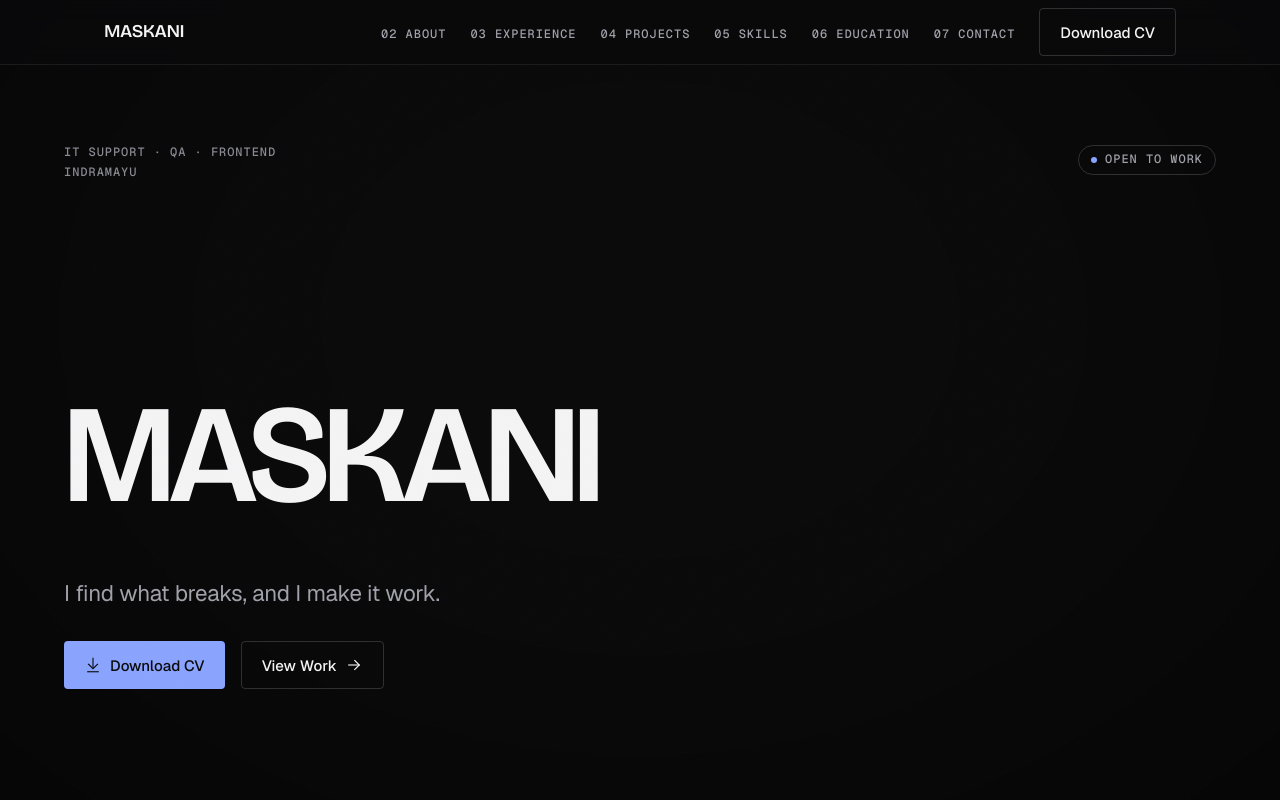
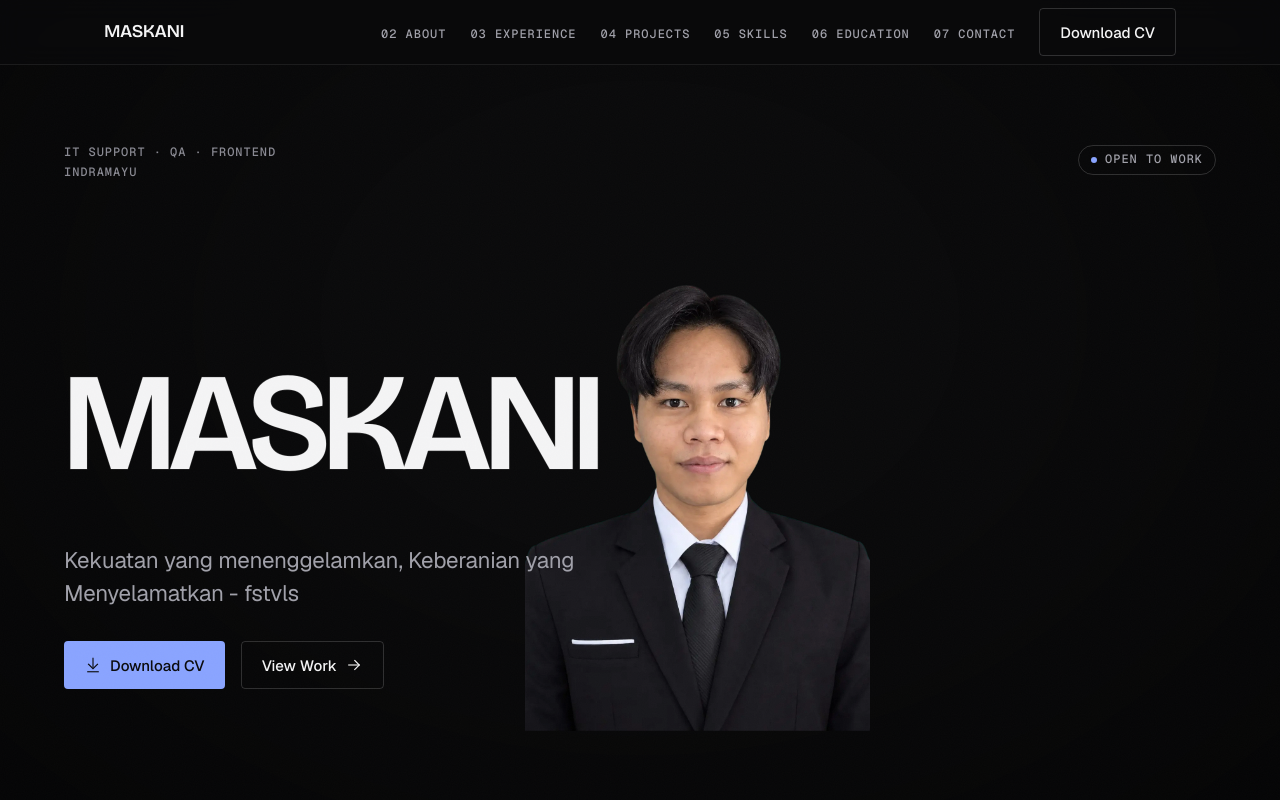
Before and after one commit to Maskani18/maskani-portfolio, a Next.js app: page / in a window 1280 px wide. Shown: the top 800 px of the page. Built offline with nearby package versions, Linux system fonts and the light colour scheme.

Commit message:
va(T-V-04): Hero portrait, DL-015 (ID + new Lead Hero)

```diff
--- a/src/content/hero.ts
+++ b/src/content/hero.ts
@@ -1,15 +1,16 @@
-// MASKANI — Copy Hero (C-02, §5.3).
+// MASKANI — Copy Hero (DL-015).
 //
-// Lead Hero. C-03 (fields + location) dari profile; C-04 (status) dari
-// profile; C-05 (CTA) literal di komponen karena merupakan aksi, bukan
-// klaim konten.
-
-import type { Profile } from "./types";
+// Lead Hero diganti 15 Okt 2026 (menggantikan C-02).
+// Meta (C-03) dari profile. Status (C-04) dari profile.
+// CTA (C-05) literal di komponen karena merupakan aksi.
+//
+// V-1 (DL-014a): potret cutout di Hero.
+// Path foto asli; placeholder dihapus setelah hero-cutout.webp tersedia.
 
 export const hero = {
-  lead: "I find what breaks, and I make it work.",
+  lead: "Kekuatan yang menenggelamkan, Keberanian yang Menyelamatkan - fstvls",
+  portrait: {
+    src: "/portrait/hero-cutout.webp",
+    alt: "Potret Maskani",
+  },
 } as const;
-
-// Referensi tipe agar Profile tetap terpakai walau hero.ts tidak
-// memakainya secara langsung.
-export type _HeroProfileRef = Profile;
--- a/src/sections/hero/Hero.tsx
+++ b/src/sections/hero/Hero.tsx
@@ -1,8 +1,8 @@
-// MASKANI — Section 01 Hero (§7, §8).
+// MASKANI — Section 01 Hero (V-1, DL-014a).
 //
-// Server component. Nama D1 selalu terlihat sejak first paint (F-20);
-// tanpa opacity: 0. CTA primer = Download CV (A-02). Sekunder = View Work.
-// Chip "Open to work" dengan titik aksen statis (§4.1).
+// Layout Static: potret tiga lapis di tengah + meta/chip di atas,
+// tagline + CTA di bawah. Nama MASKANI terlihat sejak first paint.
+// Tidak ada opacity:0 di CSS (F-20).
 
 import type { JSX } from "react";
 
@@ -12,6 +12,7 @@ import { Icon } from "@/components/ui/Icon";
 import { hero } from "@/content/hero";
 import { profile } from "@/content/profile";
 import { getSection } from "@/content/sections";
+import { HeroPortrait } from "./HeroPortrait";
 
 export function Hero(): JSX.Element {
   const entry = getSection("hero");
@@ -19,8 +20,8 @@ export function Hero(): JSX.Element {
   return (
     <SectionShell entry={entry} hideHeader className="!py-0">
       <div className="flex min-h-[calc(100svh-var(--nav-height))] flex-col justify-between gap-12 pt-12 pb-20 md:pt-20 md:pb-28">
-        {/* Top row: meta + status chip */}
-        <div className="flex flex-col items-start justify-between gap-6 md:flex-row md:items-start">
+        {/* Baris atas: meta + chip status */}
+        <div className="relative z-40 flex flex-col items-start justify-between gap-6 md:flex-row md:items-start">
           <div className="flex flex-col gap-1 font-mono text-meta uppercase text-text-3">
             <span>{profile.fields.join(" · ")}</span>
             <span>{profile.locationShort}</span>
@@ -37,13 +38,15 @@ export function Hero(): JSX.Element {
           </div>
         </div>
 
-        {/* Bottom block: name + lead + CTA */}
+        {/* Blok tengah: potret + judul tiga lapis */}
         <div className="flex flex-col gap-10 md:gap-14">
-          <h1 id="hero-heading" className="font-display text-d1 text-text-1">
-            {profile.name}
-          </h1>
+          <HeroPortrait
+            src={hero.portrait.src}
+            alt={hero.portrait.alt}
+            title={profile.name}
+          />
 
-          <div className="flex max-w-[42rem] flex-col gap-8">
+          <div className="relative z-40 flex max-w-[42rem] flex-col gap-8">
             <p className="text-lead text-text-2">{hero.lead}</p>
 
             <div className="flex flex-col gap-3 sm:flex-row sm:items-center sm:gap-4">
--- /dev/null
+++ b/src/sections/hero/HeroPortrait.tsx
@@ -0,0 +1,68 @@
+// MASKANI — HeroPortrait (V-1, DL-014a).
+//
+// Sandwich tiga lapis: judul solid (z=10) → potret cutout (z=20) →
+// judul outline (z=30, aria-hidden).
+//
+// Sebab: keputusan pemilik 10 Okt 2026 — potret cutout di Hero.
+// Tujuan: satu komponen untuk tiga lapis tanpa duplikasi aksesibel.
+//
+// Aspect: container dikunci ke 9/16 (portrait tegak) supaya foto
+// portrait TIDAK ter-crop oleh `object-cover`. Kalau foto Anda
+// rasionya berbeda (mis. 3/4 atau 2/3), ubah `aspect-[9/16]`.
+
+import Image from "next/image";
+import type { JSX } from "react";
+
+export type HeroPortraitProps = {
+  src: string;
+  alt: string;
+  title: string;
+};
+
+export function HeroPortrait({
+  src,
+  alt,
+  title,
+}: HeroPortraitProps): JSX.Element {
+  return (
+    <div className="relative">
+      {/* h1 solid — sumber aksesibel utama, z=10 */}
+      <h1
+        id="hero-heading"
+        className="relative z-10 font-display text-d1 text-text-1"
+      >
+        {title}
+      </h1>
+
+      {/* Potret cutout — z=20.
+       * Container dikunci aspect-[9/16] portrait, di-center ke h1.
+       * Kalau foto Anda rasio lain, ubah ke: aspect-[3/4] atau aspect-[2/3].
+       * Kalau perlu lebih besar/kecil: ubah md:w-[30%] → md:w-[36%] / md:w-[26%].
+       * Kalau perlu digeser naik/turun: ubah top-1/2 → top-[40%] / top-[60%]. */}
+      <div
+        aria-hidden="true"
+        className="pointer-events-none absolute left-1/2 top-1/2 z-20 aspect-[9/16] w-[70%] -translate-x-1/2 -translate-y-1/2 md:left-[40%] md:w-[30%] md:translate-x-0"
+      >
+        <Image
+          src={src}
+          alt={alt}
+          fill
+          sizes="(min-width: 768px) 30vw, 70vw"
+          priority
+          className="object-contain object-bottom"
+        />
+      </div>
+
+      {/* Duplikat outline — dekoratif, z=30, aria-hidden */}
+      <span
+        aria-hidden="true"
+        className="pointer-events-none absolute inset-0 z-30 select-none font-display text-d1 text-transparent"
+        style={{
+          WebkitTextStroke: "var(--stroke-outline)",
+        }}
+      >
+        {title}
+      </span>
+    </div>
+  );
+}
```
Also changed, not shown: public/portrait/hero-cutout.webp (added), 1 other file (tests, documents, lock files or other folders).
